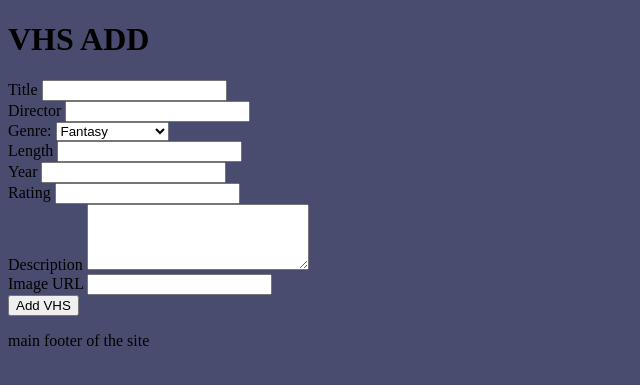
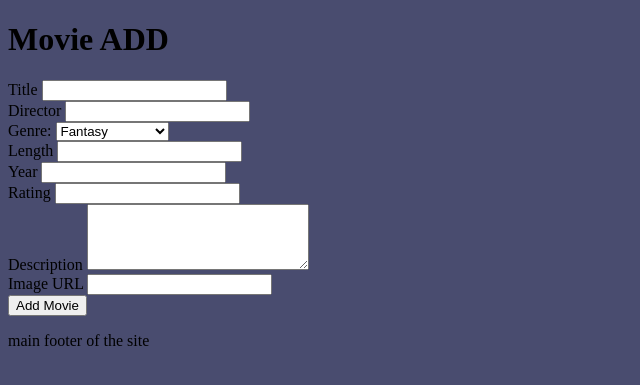
Before and after one commit to JiiXaa/retro-buster, a Flask app: page /movies/movie_add in a window 1280 px wide. Shown: the part 186-571 px from the top of the page, without its empty margins (0-640 px from the left). Run offline with Flask 3, Linux system fonts and the light colour scheme.

Commit message:
APP REFACTOR: changed naming to maintain code consistency / finished.

```diff
--- a/app/models/__init__.py
+++ b/app/models/__init__.py
@@ -1,4 +1,4 @@
-from .movies import Videocassette, VhsDetails
+from .movies import Movie, VhsTapeCopy
 
 from .customers import Customer
 
--- a/app/routes/movies.py
+++ b/app/routes/movies.py
@@ -1,5 +1,5 @@
 from flask import Blueprint, render_template, request, redirect, url_for, flash
-from app.models import Videocassette, VhsDetails, Customer, VhsRental
+from app.models import Movie, VhsTapeCopy, Customer, VhsRental
 from app import db
 from sqlalchemy import or_
 from sqlalchemy.exc import SQLAlchemyError
@@ -7,26 +7,20 @@ from datetime import datetime
 
 bp = Blueprint("movies", __name__, url_prefix="/movies")
 
-# Utility function to search for vhs tapes by title, director, or genre.
+# Utility function to search for movies by title, director, or genre.
 # Returns a list of movies that match the search criteria (case insensitive)
-def find_vhs(search_queries):
+def find_movie(search_queries):
     if not search_queries:
         flash("Please provide at least one search term.")
 
-    query = Videocassette.query
+    query = Movie.query
     for term in search_queries:
         if term == "title":
-            query = query.filter(
-                Videocassette.title.ilike("%" + search_queries[term] + "%")
-            )
+            query = query.filter(Movie.title.ilike("%" + search_queries[term] + "%"))
         elif term == "director":
-            query = query.filter(
-                Videocassette.director.ilike("%" + search_queries[term] + "%")
-            )
+            query = query.filter(Movie.director.ilike("%" + search_queries[term] + "%"))
         elif term == "genre":
-            query = query.filter(
-                Videocassette.genre.ilike("%" + search_queries[term] + "%")
-            )
+            query = query.filter(Movie.genre.ilike("%" + search_queries[term] + "%"))
     query_value = query.all()
 
     if not query_value:
@@ -49,7 +43,7 @@ def find_vhs(search_queries):
 
 @bp.route("/", methods=["GET", "POST"])
 def index():
-    movies_all = Videocassette.query.all()
+    movies_all = Movie.query.all()
 
     return render_template("movies/index.html", movies_all=movies_all)
 
@@ -62,7 +56,11 @@ def movie_search():
             "director": request.form.get("director"),
             "genre": request.form.get("genre"),
         }
-        movie_query = find_vhs(search_queries)
+
+        if all(value == "" for value in search_queries.values()):
+            flash("Please provide at least one search term.")
+            return redirect(url_for("movies.movie_search"))
+        movie_query = find_movie(search_queries)
         return render_template("movies/movie_found.html", movie_query=movie_query)
     return render_template("movies/movie_search.html")
 
@@ -97,7 +95,7 @@ def movie_add():
             return redirect(url_for("movies.movie_add"))
 
         # Create a new movie object and add it to the database with the details provided by the user
-        movie = Videocassette(
+        movie = Movie(
             title=title,
             director=director,
             genre=genre,
@@ -114,14 +112,14 @@ def movie_add():
 
         flash("Movie added successfully.")
         # Redirect to the movie details page to add a tape copy
-        return redirect(url_for("videocassettes.vhs_add_tape", movie_id=movie.id))
+        return redirect(url_for("movies.vhs_add_tape", movie_id=movie.id))
     # If the user is not submitting a form, render the vhs tape add form
     return render_template("movies/movie_add.html")
 
 
 @bp.route("/movie_edit/<movie_id>", methods=["GET", "POST"])
 def movie_edit(movie_id):
-    movie = Videocassette.query.get(movie_id)
+    movie = Movie.query.get(movie_id)
     if request.method == "POST":
         # Get the movie and tape copy objects from the database and update them with the new data provided by the user
         movie.title = request.form.get("title")
@@ -140,7 +138,7 @@ def movie_edit(movie_id):
 
 @bp.route("/movie_delete/<movie_id>", methods=["GET", "POST"])
 def movie_delete(movie_id):
-    movie = Videocassette.query.get_or_404(movie_id)
+    movie = Movie.query.get_or_404(movie_id)
     if request.method == "POST":
         # Delete the Movie object from the database
         db.session.delete(movie)
@@ -153,7 +151,7 @@ def movie_delete(movie_id):
 
 @bp.route("/movie_details/<movie_id>", methods=["GET", "POST"])
 def movie_details(movie_id):
-    movie = Videocassette.query.get_or_404(movie_id)
+    movie = Movie.query.get_or_404(movie_id)
     return render_template("movies/movie_details.html", movie=movie)
 
 
@@ -163,19 +161,19 @@ def vhs_add_tape(movie_id):
         if request.method == "POST":
             copy_number = request.form.get("copy_number")
 
-            vhs_copy = VhsDetails(
-                videocassette_id=movie_id,
+            vhs_tape_copy = VhsTapeCopy(
+                movie_id=movie_id,
                 copy_number=copy_number,
                 is_available=True,
             )
 
-            db.session.add(vhs_copy)
+            db.session.add(vhs_tape_copy)
             db.session.commit()
 
             flash("VHS tape copy added successfully.")
             return redirect(url_for("movies.vhs_add_tape", movie_id=movie_id))
 
-        movie = Videocassette.query.get_or_404(movie_id)
+        movie = Movie.query.get_or_404(movie_id)
 
         return render_template("videocassettes/vhs_add_tape.html", movie=movie)
     except SQLAlchemyError as e:
@@ -185,13 +183,13 @@ def vhs_add_tape(movie_id):
         return redirect(url_for("videocassettes.vhs_add_tape", movie_id=movie_id))
 
 
-@bp.route("/vhs_rent/<movie_id>/rent_copy/<vhs_detail_id>", methods=["GET", "POST"])
-def vhs_rent(movie_id, vhs_detail_id):
+@bp.route("/vhs_rent/<movie_id>/rent_copy/<vhs_tape_copy_id>", methods=["GET", "POST"])
+def vhs_rent(movie_id, vhs_tape_copy_id):
     # Get the vhs copy tape object from the database
-    vhs_details = VhsDetails.query.filter_by(id=vhs_detail_id).first()
-    if not vhs_details:
+    vhs_tape_copy = VhsTapeCopy.query.filter_by(id=vhs_tape_copy_id).first()
+    if not vhs_tape_copy:
         flash("Invalid VHS tape selected.")
-        return redirect(url_for("videocassettes.index"))
+        return redirect(url_for("movies.index"))
 
     # Find the customer in the database
     if request.method == "POST":
@@ -202,7 +200,7 @@ def vhs_rent(movie_id, vhs_detail_id):
                 url_for(
                     "videocassettes.vhs_rent",
                     movie_id=movie_id,
-                    vhs_detail_id=vhs_detail_id,
+                    vhs_tape_copy_id=vhs_tape_copy_id,
                 )
             )
 
@@ -216,13 +214,13 @@ def vhs_rent(movie_id, vhs_detail_id):
             )
 
         # Check if the vhs tape is available
-        if not vhs_details.is_available:
+        if not vhs_tape_copy.is_available:
             flash("VHS tape is not available.")
             return redirect(url_for("movies.movie_details", movie_id=movie_id))
 
         # Check if the VHS tape is already rented by the same customer
         existing_rental = VhsRental.query.filter_by(
-            vhs_details=vhs_details, customer=customer
+            vhs_tape_copy=vhs_tape_copy, customer=customer
         ).first()
         if existing_rental and existing_rental.date_returned is None:
             flash("This VHS tape is already rented by this customer.")
@@ -230,17 +228,17 @@ def vhs_rent(movie_id, vhs_detail_id):
 
         # If the VHS tape is available and not already rented by the same customer,
         # set the is_available field to False
-        vhs_details.is_available = False
+        vhs_tape_copy.is_available = False
 
         # Get the corresponding movie object and set the movie_id attribute
-        videocassette = Videocassette.query.filter_by(id=movie_id).first()
+        movie = Movie.query.filter_by(id=movie_id).first()
 
         # Create a new rental object and set the movie_id attribute
         rental = VhsRental(
             date_rented=datetime.utcnow(),
-            vhs_details=vhs_details,
+            vhs_tape_copy=vhs_tape_copy,
             customer=customer,
-            videocassette=videocassette,
+            movie=movie,
         )
         db.session.add(rental)
         db.session.commit()
@@ -250,23 +248,23 @@ def vhs_rent(movie_id, vhs_detail_id):
 
     return render_template(
         "videocassettes/vhs_rent.html",
-        vhs_details=vhs_details,
+        vhs_tape_copy=vhs_tape_copy,
     )
 
 
-@bp.route("/vhs_return/<movie_id>/<vhs_detail_id>", methods=["GET", "POST"])
-def vhs_return(movie_id, vhs_detail_id):
+@bp.route("/vhs_return/<movie_id>/<vhs_tape_copy_id>", methods=["GET", "POST"])
+def vhs_return(movie_id, vhs_tape_copy_id):
     # Get the vhs copy tape object from the database
-    vhs_details = VhsDetails.query.filter_by(
-        id=vhs_detail_id, videocassette_id=movie_id
+    vhs_tape_copy = VhsTapeCopy.query.filter_by(
+        id=vhs_tape_copy_id, movie_id=movie_id
     ).first()
-    if not vhs_details:
+    if not vhs_tape_copy:
         flash("Invalid VHS tape selected.")
         return redirect(url_for("movies.index"))
 
     # Find the rental object in the database and check if it has already been returned
     rental = VhsRental.query.filter_by(
-        vhs_details_id=vhs_detail_id, date_returned=None
+        vhs_tape_copy_id=vhs_tape_copy_id, date_returned=None
     ).first()
     if not rental:
         flash("VHS tape is not rented.")
@@ -275,28 +273,28 @@ def vhs_return(movie_id, vhs_detail_id):
         flash("VHS tape has already been returned.")
         return redirect(url_for("movies.movie_details", movie_id=movie_id))
 
-    # Update the VhsRental and VhsDetails objects
+    # Update the VhsRental and VhsTapeCopy objects
     rental.date_returned = datetime.utcnow()
-    vhs_details.is_available = True
+    vhs_tape_copy.is_available = True
     db.session.commit()
 
     flash("VHS returned successfully.")
     return redirect(url_for("movies.movie_details", movie_id=movie_id))
 
 
-@bp.route("/vhs_history/<movie_id>/<vhs_detail_id>", methods=["GET", "POST"])
-def vhs_history(movie_id, vhs_detail_id):
-    vhs_history = VhsRental.query.filter_by(vhs_details_id=vhs_detail_id).all()
-    vhs_detail = VhsDetails.query.filter_by(
-        id=vhs_detail_id, videocassette_id=movie_id
+@bp.route("/vhs_history/<movie_id>/<vhs_tape_copy_id>", methods=["GET", "POST"])
+def vhs_history(movie_id, vhs_tape_copy_id):
+    vhs_history = VhsRental.query.filter_by(vhs_tape_copy_id=vhs_tape_copy_id).all()
+    vhs_detail = VhsTapeCopy.query.filter_by(
+        id=vhs_tape_copy_id, movie_id=movie_id
     ).first()
-    vhs = Videocassette.query.filter_by(id=movie_id).first()
+    vhs = Movie.query.filter_by(id=movie_id).first()
     today = datetime.utcnow()
     return render_template(
         "videocassettes/vhs_history.html",
         vhs=vhs,
         vhs_detail=vhs_detail,
-        vhs_detail_id=vhs_detail_id,
+        vhs_tape_copy_id=vhs_tape_copy_id,
         vhs_history=vhs_history,
         today=today,
     )
--- a/app/templates/customers/customer_edit.html
+++ b/app/templates/customers/customer_edit.html
@@ -3,7 +3,7 @@
 
 <h1>{{ customer.last_name }} EDIT</h1>
 
-<form action="{{ url_for('customers.customer_edit', id=customer.id) }}" method="post">
+<form action="{{ url_for('customers.customer_edit', customer_id=customer.id) }}" method="post">
 
   <label for="first_name">First Name</label>
   <input type="text" name="first_name" id="first_name" value="{{ customer.first_name }}"> <br>
--- a/app/templates/customers/index.html
+++ b/app/templates/customers/index.html
@@ -29,9 +29,9 @@
     <td>{{ customer.last_name }}</td>
     <td>{{ customer.email }}</td>
     <td>
-      <a href="{{ url_for('customers.customer_edit', id=customer.id) }}" id="{{ customer.id }}">Edit</a>
-      <a href="{{ url_for('customers.customer_delete', id=customer.id) }}" id="{{ customer.id }}">Delete</a>
-      <a href="{{ url_for('customers.customer_profile', id=customer.id) }}" id="{{ customer.id }}">Details</a>
+      <a href="{{ url_for('customers.customer_edit', customer_id=customer.id) }}" id="{{ customer.id }}">Edit</a>
+      <a href="{{ url_for('customers.customer_delete', customer_id=customer.id) }}" id="{{ customer.id }}">Delete</a>
+      <a href="{{ url_for('customers.customer_profile', customer_id=customer.id) }}" id="{{ customer.id }}">Details</a>
   </tr>
   {% endfor %}
 
--- a/app/templates/movies/index.html
+++ b/app/templates/movies/index.html
@@ -37,8 +37,8 @@
       <a href="{{ url_for('movies.movie_details', movie_id=movie.id) }}" id="{{ movie.id }}">Details</a>
     </td>
     <td>
-      <p>{{ movie.vhs_details|length }} copies of this VHS are in the database.</p>
-      {% for vhs_detail in movie.vhs_details %}
+      <p>{{ movie.vhs_tape_copy|length }} copies of this VHS are in the database.</p>
+      {% for vhs_detail in movie.vhs_tape_copy %}
       <p>{{ vhs_detail.copy_number }} - {% if vhs_detail.is_available %}
           This VHS copy is available.
       {% endif %}
--- a/app/templates/movies/movie_add.html
+++ b/app/templates/movies/movie_add.html
@@ -1,9 +1,9 @@
 {% extends "base.html" %}
 {% block content %}
 
-<h1>VHS ADD</h1>
+<h1>Movie ADD</h1>
 
-<form action="{{ url_for('videocassettes.vhs_add') }}" method="post">
+<form action="{{ url_for('movies.movie_add') }}" method="post">
   <label for="title">Title</label>
   <input type="text" name="title" id="title"> <br>
 
@@ -47,7 +47,7 @@
   <label for="image">Image URL</label>
   <input type="text" name="image" id="image"> <br>
 
-  <input type="submit" value="Add VHS">
+  <input type="submit" value="Add Movie">
 </form>
 
 
--- a/app/templates/videocassettes/vhs_add_tape.html
+++ b/app/templates/videocassettes/vhs_add_tape.html
@@ -20,7 +20,7 @@
 <form action="{{ url_for('movies.vhs_add_tape', movie_id=movie.id) }}" method="post">
 
   <p>VHS: {{ movie.title }}</p>
-  <p>test: {{ movie.vhs_details }}</p>
+  <p>test: {{ movie.vhs_tape_copy }}</p>
 
   <label for="copy_number">Copy Number (id)</label>
   <input type="text" name="copy_number" id="copy_number" required> <br>
--- a/run.py
+++ b/run.py
@@ -1,6 +1,6 @@
 from app import create_app
 from app import db
-from app.models.movies import Videocassette, VhsDetails
+from app.models.movies import Movie, VhsTapeCopy
 from app.models.rentals import VhsRental
 from app.models.customers import Customer
 
@@ -9,10 +9,10 @@ app = create_app()
 ### Create the database tables (dirty for testing purposes only)
 # with app.app_context():
 #     db.create_all()
-#     vhs1 = Videocassette(
+#     vhs1 = Movie(
 #         title="The Lord of the Rings", director="Peter Jackson", genre="Fantasy"
 #     )
-#     vhs2 = Videocassette(
+#     vhs2 = Movie(
 #         title="The Matrix", director="The Wachowskis", genre="Science Fiction"
 #     )
 #     db.session.add(vhs1)
```
Also changed, not shown: app/models/movies.py (+19 -23 lines), app/models/rentals.py (+9 -11 lines), app/routes/customers.py (+15 -11 lines), app/routes/rentals.py (+6 -6 lines), app/templates/movies/movie_delete.html (+4 -4 lines), app/templates/movies/movie_details.html (+9 -9 lines), app/templates/videocassettes/vhs_rent.html (+4 -4 lines), docs/TESTING.md (+1 -1 lines).
